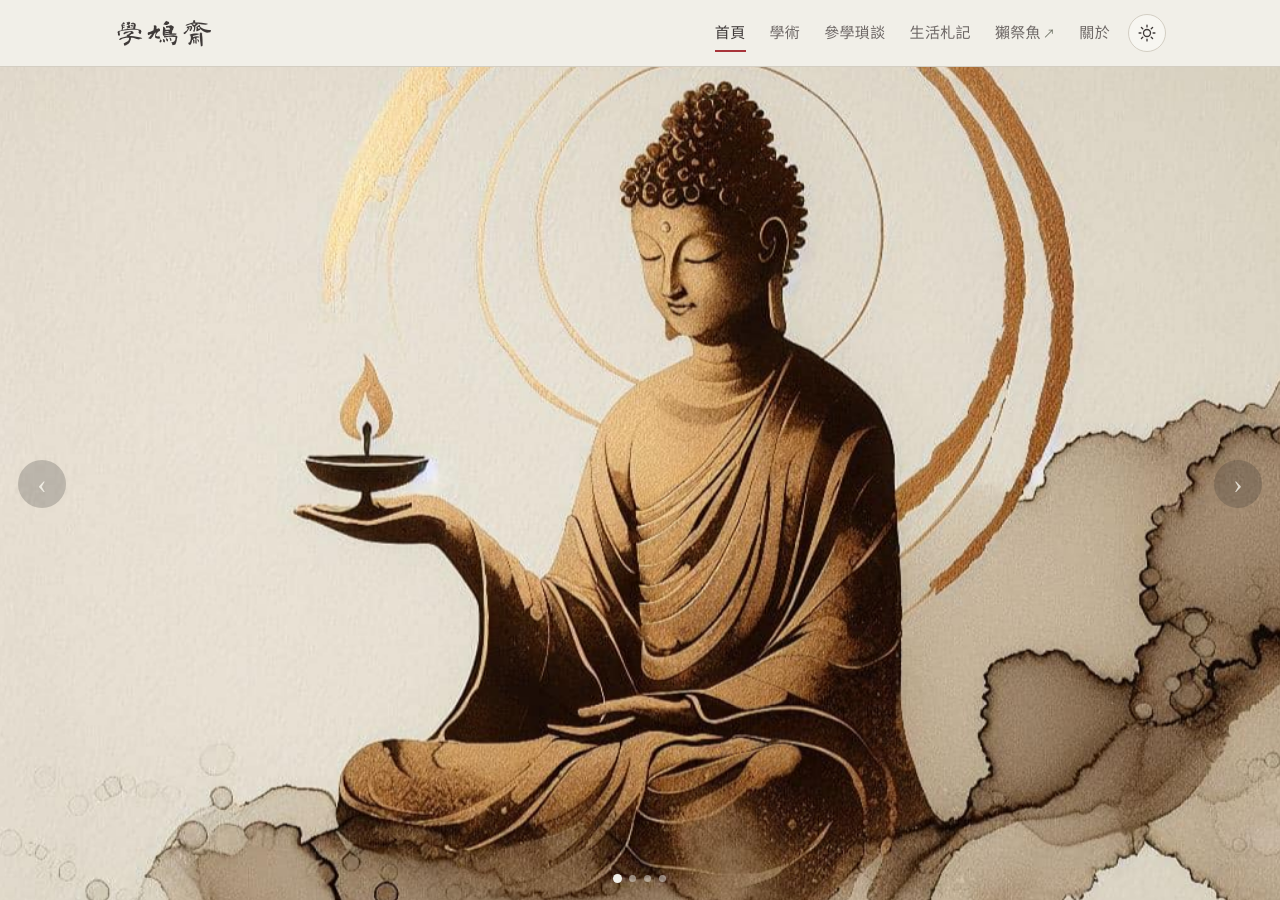
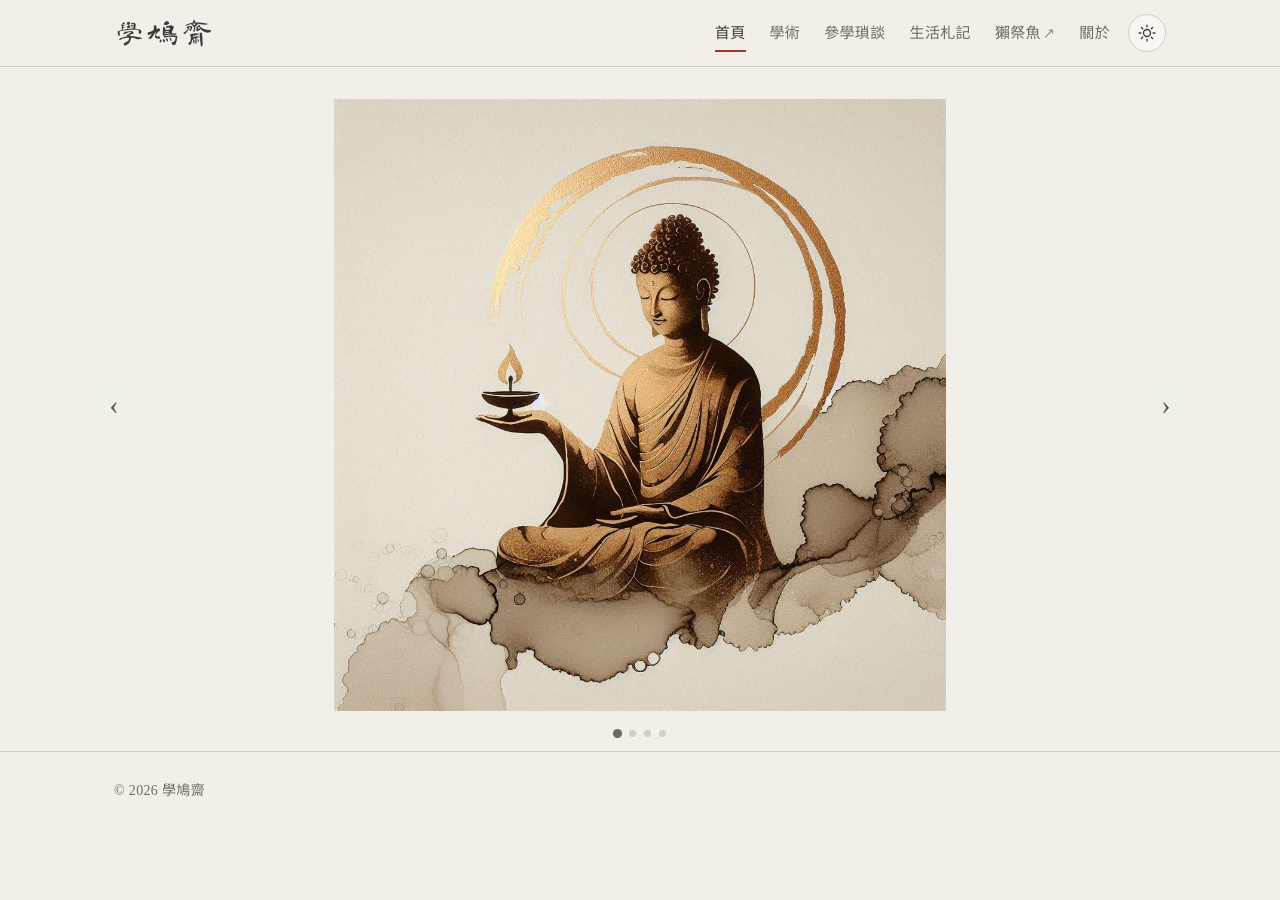
Before and after one commit to Guanlun-bot/hakkiuchay, a Jekyll site: the page built from index.html, in a window 1280 px wide and 900 px high. Built offline with Jekyll 4.4.1, drawn with Linux system fonts in a browser that asks for light colours.

Commit message:
首頁照片縮小置中、完整顯示不裁切
Co-Authored-By: Claude Opus 5.5 <noreply@anthropic.com>
Claude-Session: https://claude.ai/code/session_019SwunGJvkkbXk4KEqbxpBr

```diff
--- a/assets/site.css
+++ b/assets/site.css
@@ -379,3 +379,28 @@ footer .wrap { padding-top: 26px; padding-bottom: 36px; color: var(--ink-soft);
   header.top nav::-webkit-scrollbar { display: none; }
   header.top nav ul { flex-wrap: nowrap; white-space: nowrap; }
 }
+
+/* 首頁照片：置中、留白、完整顯示不裁切 */
+.slides {
+  max-width: 1100px; margin: 32px auto 40px; padding: 0 24px;
+  height: min(68svh, 640px); min-height: 280px;
+  background: transparent; overflow: visible;
+}
+.slide { inset: 0 24px; }
+.slide img { object-fit: contain; }
+.slide.is-on img { animation: none; }
+.slide figcaption { right: 0; bottom: -26px; color: var(--ink-soft); text-shadow: none; }
+.slide-nav { background: color-mix(in srgb, var(--paper) 70%, transparent); color: var(--ink); opacity: .85; }
+.slide-nav:hover { background: var(--paper); }
+.slide-nav.prev { left: 0; } .slide-nav.next { right: 0; }
+.slide-dots { bottom: -26px; }
+.slide-dots button { background: var(--rule); }
+.slide-dots button[aria-selected="true"] { background: var(--ink-soft); }
+@media (max-width: 720px) {
+  .slides { height: min(58svh, 520px); margin: 20px auto 36px; padding: 0 16px; }
+  .slide { inset: 0 16px; }
+}
+@media (max-width: 720px) {
+  .slides { height: auto; aspect-ratio: 4 / 3; min-height: 0; }
+  .slide-nav { display: none; }
+}
```
